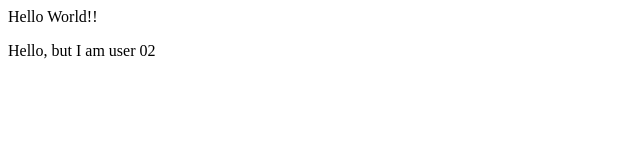
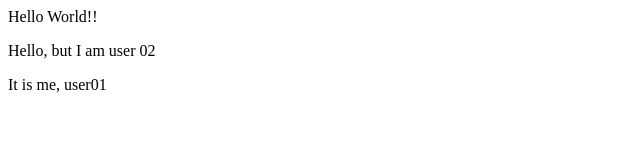
Before and after one commit to jarko-mach/test-merge, a plain HTML site: page index.html in a window 1280 px wide. Shown: the whole page, without its empty margins (0-640 px from the left). Drawn offline with Linux system fonts and the light colour scheme.

Commit message:
user01 add text

```diff
--- a/index.html
+++ b/index.html
@@ -10,6 +10,7 @@
 <body>
     Hello World!!
     <p>Hello, but I am user 02</p>
+    <p>It is me, user01</p>
 </body>
 
 </html>
```
